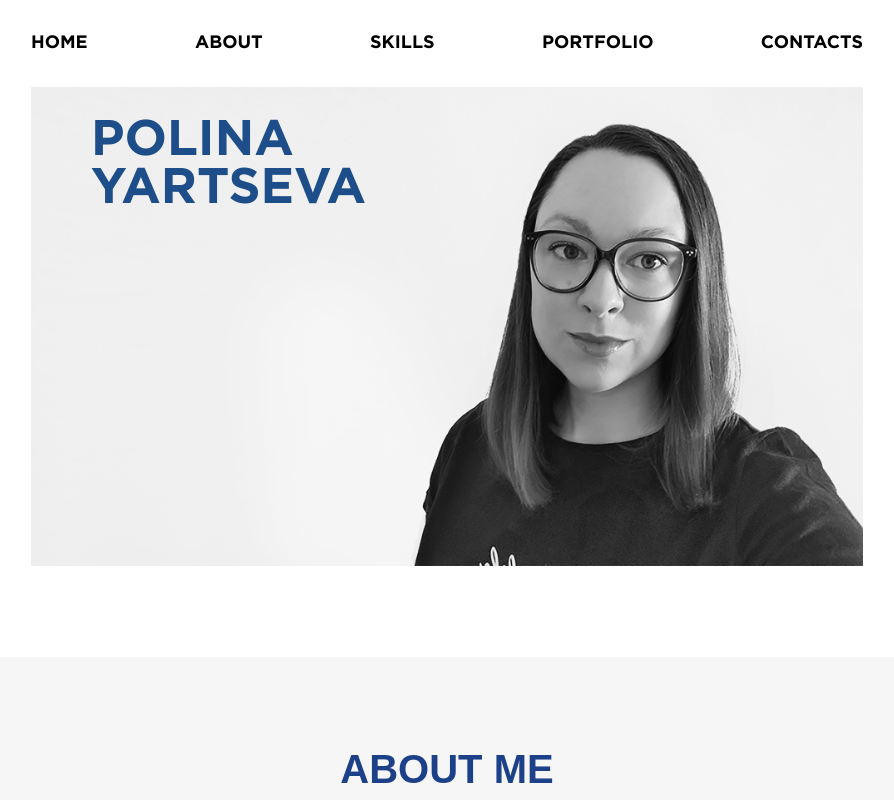
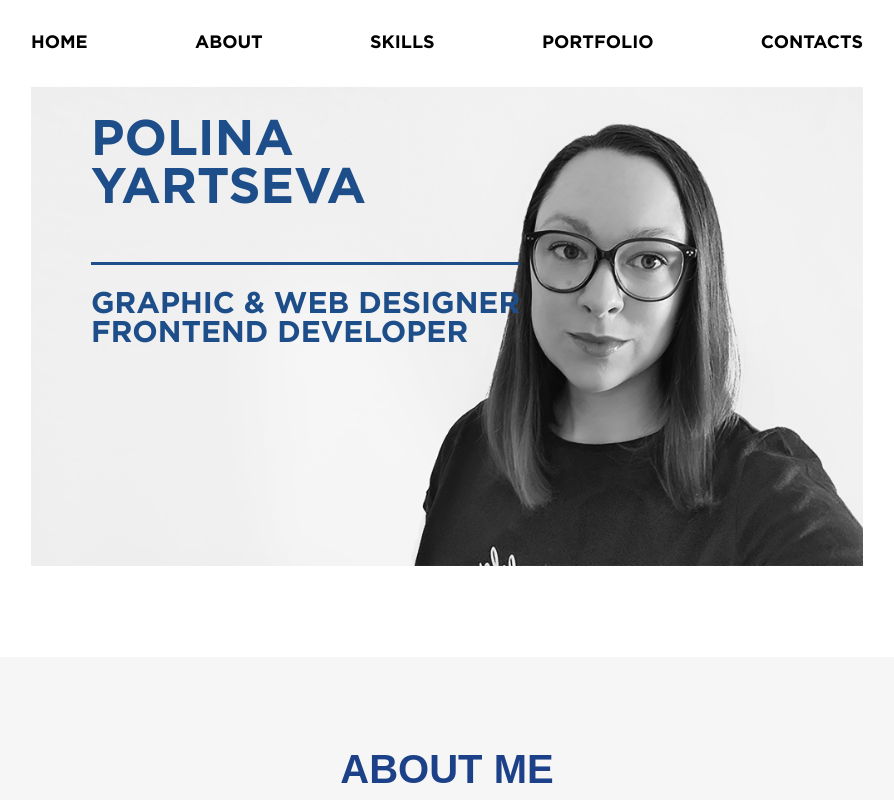
Before and after one commit to PolinaYartseva/polinayartseva.github.io, a plain HTML site: page index.html in a window 1280 px wide. Shown: the top 800 px of the page, without its empty margins (193-1087 px from the left). Drawn offline with Linux system fonts and the light colour scheme; files whose address does not match are found by name.

Commit message:
portfolio changed

```diff
--- a/index.html
+++ b/index.html
@@ -33,6 +33,7 @@
 		</nav>
 		<div class="header__image">
 			<h1 class="header__title">polina<br>yartseva</h1>
+			<h2 class="header__subtitle">graphic & web designer<br>frontend developer</h2>
 			<img src="img/header-img.jpg" alt="Polina Yartseva" class="image">
 		</div>
 	</header>
--- a/style/style.css
+++ b/style/style.css
@@ -78,6 +78,20 @@
   font-weight: bold;
   text-transform: uppercase;
   color: #1D4E89;
+  /*border-bottom: solid 3px #1D4E89;*/
+  padding-bottom: 25px;
+}
+
+.header__subtitle {
+  position: absolute;
+  top: 175px;
+  left: 60px;
+  font-size: 30px;
+  font-weight: bold;
+  text-transform: uppercase;
+  color: #1d4e89;
+  border-top: solid 3px #1D4E89;
+  padding-top: 25px;
 }
 
 .about {
@@ -210,6 +224,14 @@
   width: 64px;
   height: 64px;
   padding: 5px;
+  opacity: 1;
+  transition: transform .5s;
+}
+
+.contacts__icon:hover {
+  opacity: 0.5;
+  transition: all ease-in-out .5s;
+  transform: scale(1.25);
 }
 
 .mobile-link {
```
